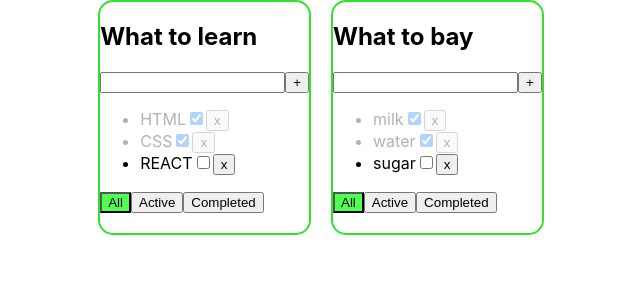
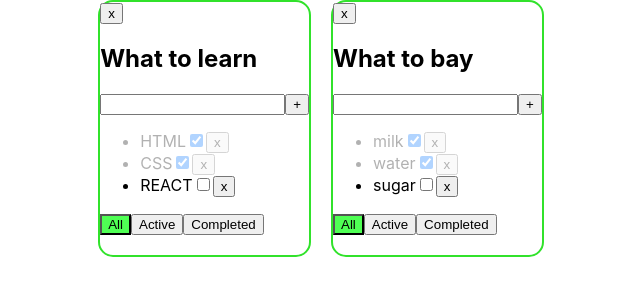
Before and after one commit to pdxserg/todolist_new, a React (Create React App) app: page / in a window 1280 px wide. Shown: the top 300 px of the page, without its empty margins (309-949 px from the left). Built offline with nearby package versions, Linux system fonts and the light colour scheme.

Commit message:
create remove todolist

```diff
--- a/src/App.tsx
+++ b/src/App.tsx
@@ -2,6 +2,7 @@ import React, {useState} from 'react';
 import './App.css';
 import {Todolist} from "./Todolist";
 import {v1} from "uuid";
+import {logDOM} from "@testing-library/react";
 
 export type filterTasks = 'all' | 'active' | 'comp'
 export type TodolistsPropsType = {
@@ -30,6 +31,7 @@ function App() {
 				{id: v1(), title: "sugar", isDone: false}]
 		}
 	)
+	console.log(tasksObj)
 	const changeStatus = (todolistID: string,taskId: string, isDone: boolean) => {
 		let tasks = tasksObj[todolistID]
 		const task = tasks.find(el => el.id === taskId)
@@ -59,6 +61,14 @@ function App() {
 
 		// 	const newTask = {id: v1(), title: el, isDone: false}
 		// 	setTasks([newTask, ...tasks])
+	}
+
+
+	const removeTodolist=(todolistID: string)=>{
+		const newTodolist = todolists.filter(el=>el.id !==todolistID)
+		delete tasksObj[todolistID]
+		setTodolists(newTodolist)
+
 	}
 	const removeTask = (todolistID: string, id: string) => {
 		// in one row!!!!
@@ -101,6 +111,7 @@ function App() {
 						changeStatus={changeStatus}
 						filter={el.filter}
 						todolistID={el.id}
+						removeTodolist={removeTodolist}
 					/>
 				)
 			})}
--- a/src/Todolist.tsx
+++ b/src/Todolist.tsx
@@ -16,9 +16,10 @@ type TodolistPropsType = {
 	addTask: (todolistID:string, el: string) => void
 	changeStatus: (todolistID: string, taskId: string, isDone: boolean) => void
 	filter: filterTasks
+	removeTodolist:(todolistID:string) => void
 	todolistID:string
 };
-export const Todolist = ({title, todolistID, filterTasks, addTask, changeStatus, filter, removeTask, tasks}: TodolistPropsType) => {
+export const Todolist = ({title, todolistID, removeTodolist, filterTasks, addTask, changeStatus, filter, removeTask, tasks}: TodolistPropsType) => {
 	const [newTask, setNewTask] = useState("")
 	const [error, setError] = useState<string | null>(null)
 
@@ -45,7 +46,9 @@ export const Todolist = ({title, todolistID, filterTasks, addTask, changeStatus,
 		}
 	}
 
-
+	const removeTodolistHandler=()=>{
+		removeTodolist(todolistID)
+	}
 	const tasksListHandler = tasks.map(el => {
 		const removeTaskHandler = () => {
 			removeTask(todolistID ,el.id)
@@ -62,6 +65,7 @@ export const Todolist = ({title, todolistID, filterTasks, addTask, changeStatus,
 	return (
 		<div>
 			<div className="container">
+				<button onClick={removeTodolistHandler}>x</button>
 				<h2>{title}</h2>
 				<div>
 					<input type="text" value={newTask} onChange={onChangeHandler} onKeyUp={onKeyHandler}
@@ -80,13 +84,13 @@ export const Todolist = ({title, todolistID, filterTasks, addTask, changeStatus,
 				</ul>
 				<div className={"container-button"}>
 					<button className={filter === 'all' ? "activ-filter" : ""}
-					        onClick={() => filterTasks(todolistID,'all')}>All
+					        onClick={() => filterTasks(todolistID, 'all')}>All
 					</button>
 					<button className={filter === 'active' ? "activ-filter" : ""}
-					        onClick={() => filterTasks(todolistID,'active')}>Active
+					        onClick={() => filterTasks(todolistID, 'active')}>Active
 					</button>
 					<button className={filter === 'comp' ? "activ-filter" : ""}
-					        onClick={() => filterTasks(todolistID,'comp')}>Completed
+					        onClick={() => filterTasks(todolistID, 'comp')}>Completed
 					</button>
 				</div>
 
```
